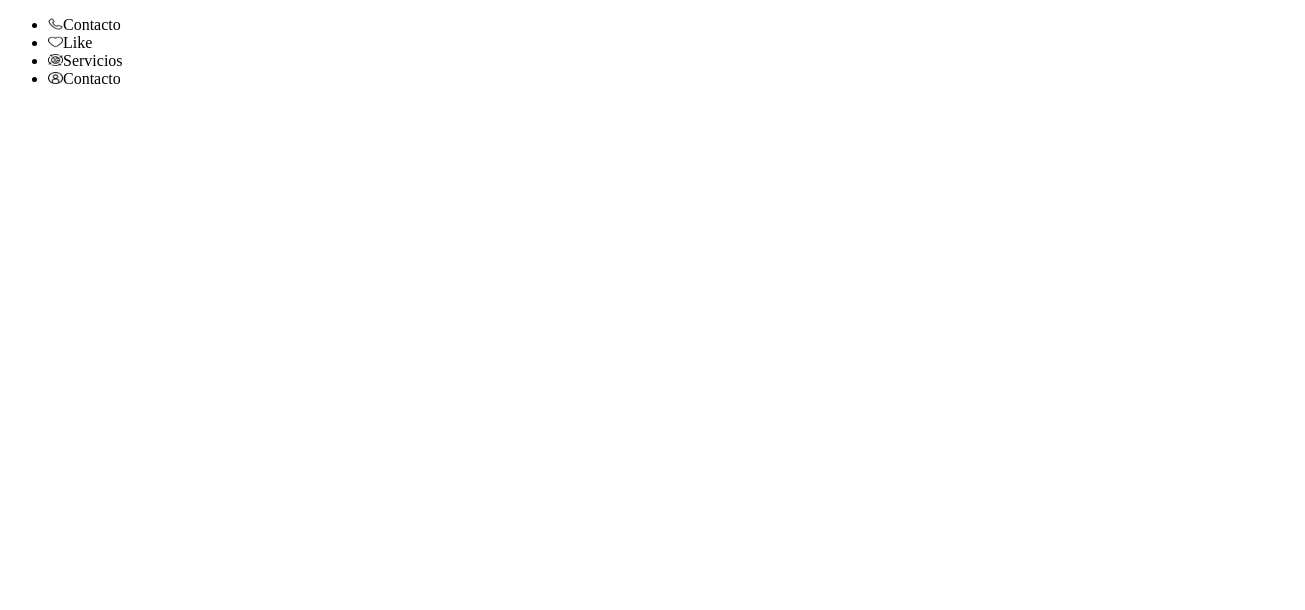
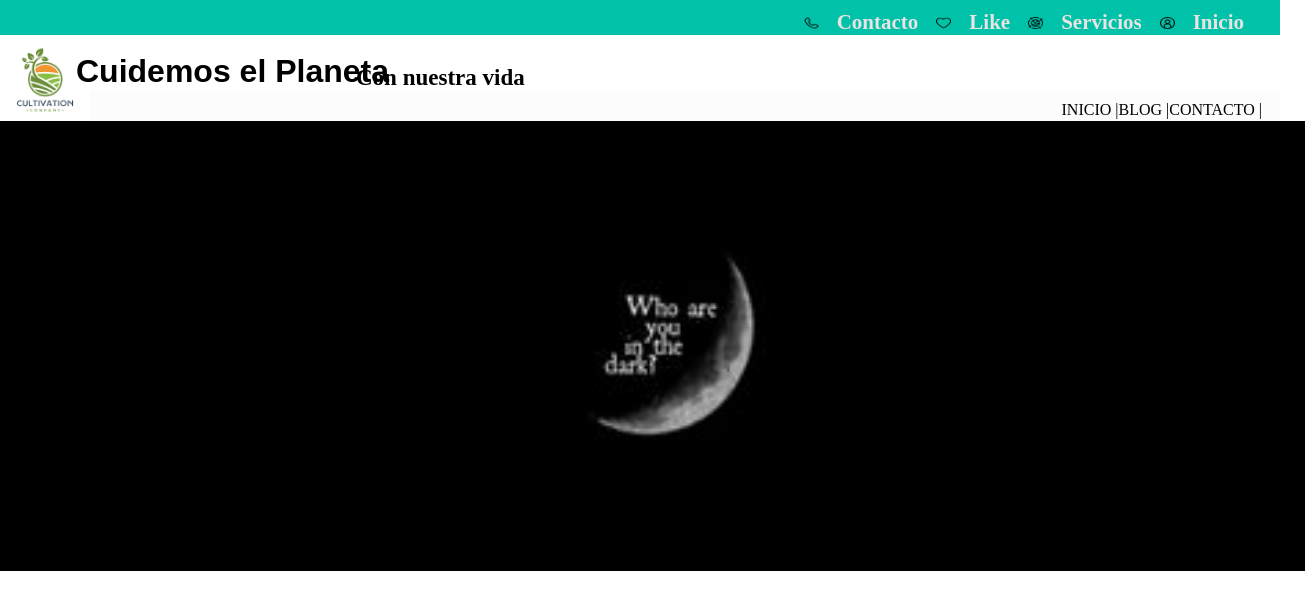
Before and after one commit to Kennya97/Prueba_123, a plain HTML site: page Index.html in a window 1280 px wide. Shown: the whole page, 1305 px wide, since content can reach past the window. Drawn offline with Linux system fonts and the light colour scheme.

Commit message:
agregue estilo para el menu y cree el menu

```diff
--- a/Index.html
+++ b/Index.html
@@ -5,19 +5,46 @@
     <meta charset="UTF-8">
     <meta http-equiv="X-UA-Compatible" content="IE=edge">
     <meta name="viewport" content="width=device-width, initial-scale=1.0">
+    <link rel="stylesheet" href="css/style.css">
+
+
+
     <title>prueba</title>
 </head>
 
 <body>
-
+    <!--Creacion del menu-->
     <nav>
         <ul>
-            <li><img src="iconos/cel.png" alt="" width="15px" height="12px">Contacto</li>
-            <li><img src="iconos/amor.png" alt="" width="15px" height="12px">Like</li>
-            <li><img src="iconos/muchos.png" alt="" width="15px" height="12px">Servicios</li>
-            <li><img src="iconos/logi.png" alt="" width="15px" height="12px">Contacto</li>
+            <li><img src="iconos/cel.png" alt="" width="15px" height="12px"><a>Contacto</a></li>
+            <li><img src="iconos/amor.png" alt="" width="15px" height="12px"><a>Like</a></li>
+            <li><img src="iconos/muchos.png" alt="" width="15px" height="12px"><a>Servicios</a></li>
+            <li><img src="iconos/logi.png" alt="" width="15px" height="12px"><a>Inicio</a></li>
         </ul>
     </nav>
+
+    <header>
+        <img src="iconos/logo.jpg" width="90px" height="90px">
+        <h1>Cuidemos el Planeta</h1>
+        <h2>Con nuestra vida</h2>
+
+
+        <nav>
+            <ul>
+                <li>INICIO | </li>
+                <li>BLOG | </li>
+                <li>CONTACTO | </li>
+            </ul>
+
+        </nav>
+
+
+    </header>
+    <h1><img src="iconos/portada.jpg" alt="" width="1305px" height="450px"="255px" /></h1>
+
+
+
 </body>
 
+
 </html>
--- /dev/null
+++ b/css/style.css
@@ -0,0 +1,58 @@
+* {
+    margin: 0;
+    padding: 0;
+    box-sizing: border-box;
+}
+
+nav {
+    height: 35px;
+    background-color: rgb(0, 194, 168);
+    text-align: right;
+}
+
+nav ul {
+    list-style: none;
+    display: inline-block;
+    padding: 18px;
+}
+
+nav ul li {
+    float: left;
+    margin-top: -8px;
+}
+
+nav ul li a {
+    color: rgb(233, 227, 227);
+    font-weight: bold;
+    font-size: 21px;
+    padding: 18px;
+}
+
+header h1 {
+    margin-left: 76px;
+    margin-top: -76px;
+    font-family: 'Pacifico', fantasy;
+}
+
+header h2 {
+    margin-left: 356px;
+    margin-top: -25px;
+    font-family: 'Brush Script MT' cursive;
+    font-size: 23px;
+}
+
+header nav {
+    height: 35px;
+    background-color: rgb(252, 252, 252);
+    text-align: right;
+}
+
+header nav ul {
+    list-style: none;
+    display: inline-block;
+    padding: 18px;
+}
+
+h1 img {
+    margin-top: -5px;
+}
```
